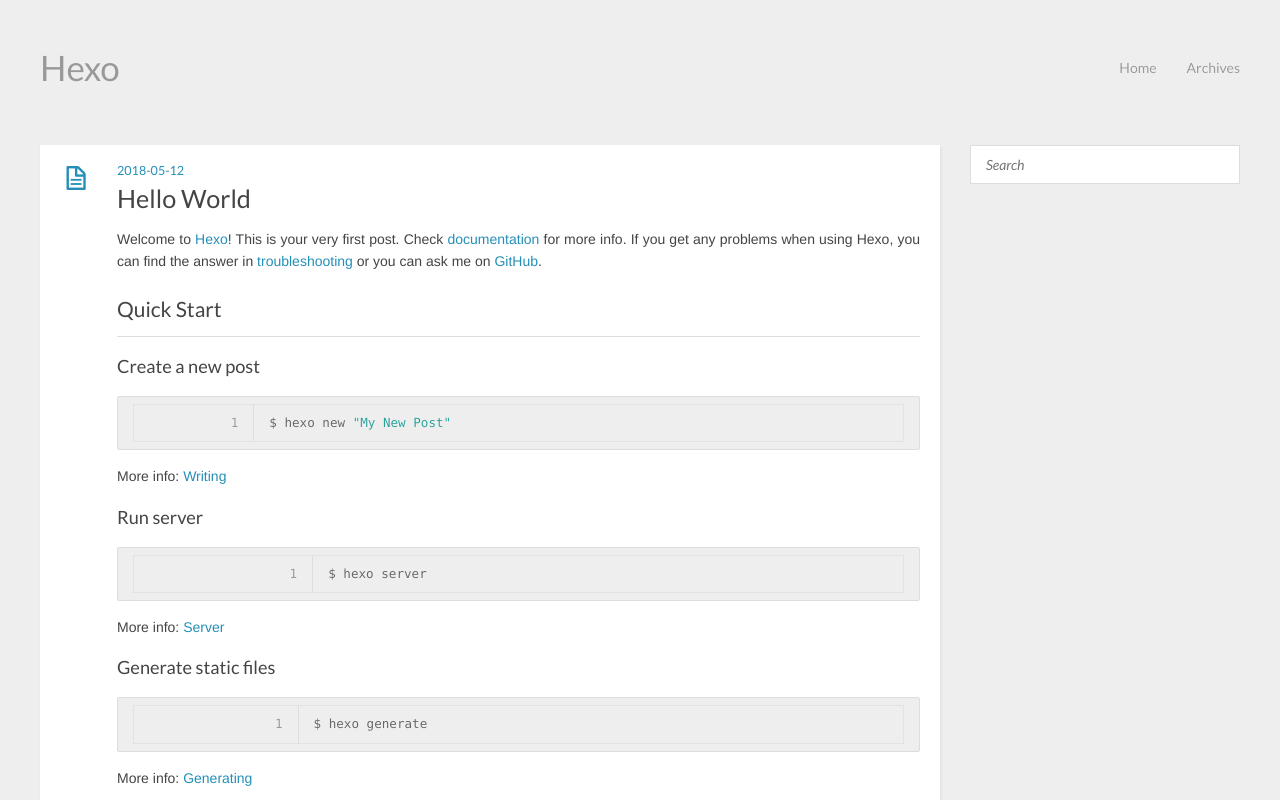
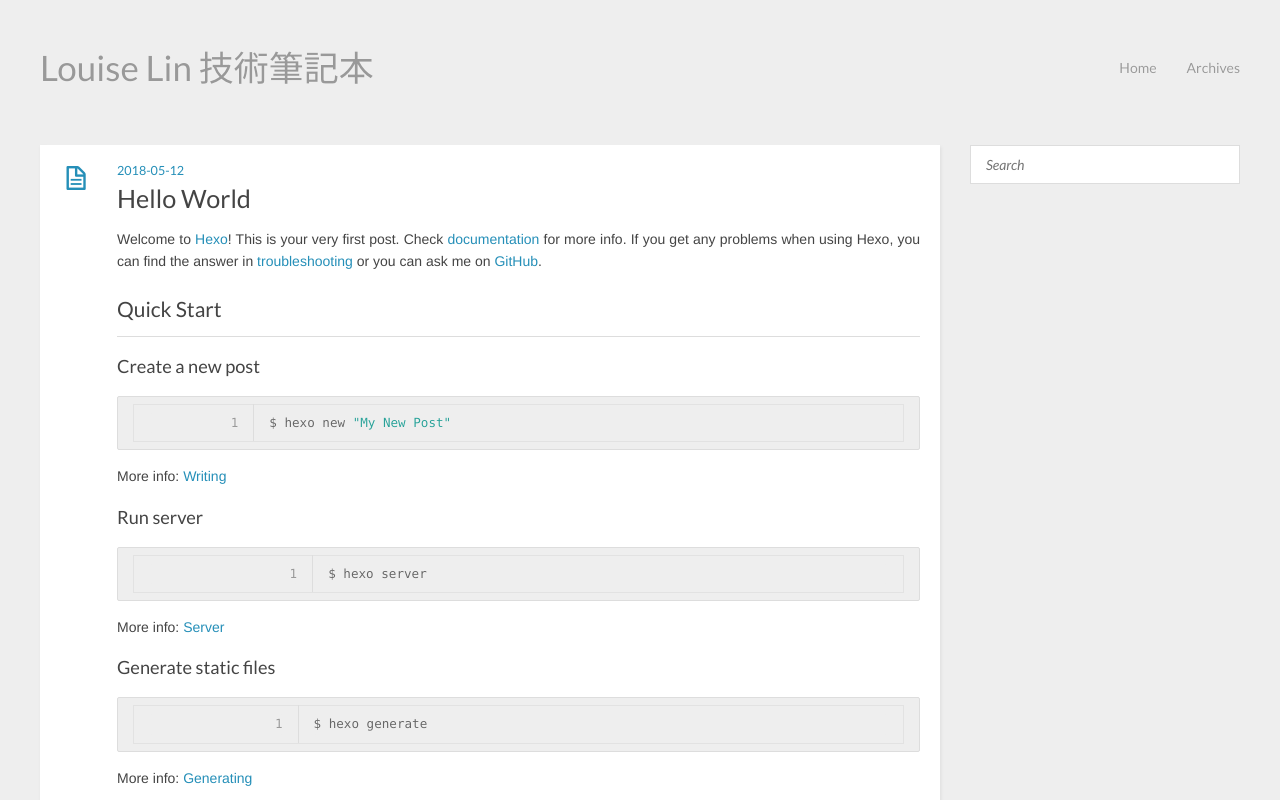
Before and after one commit to Yishin26/hexo, a plain HTML site: page 2018/05/12/hello-world/index.html in a window 1280 px wide. Shown: the top 800 px of the page. Drawn offline with nearby package versions, Linux system fonts and the light colour scheme.

Commit message:
Site updated: 2018-05-12 18:48:58

```diff
--- a/2018/05/12/hello-world/index.html
+++ b/2018/05/12/hello-world/index.html
@@ -3,7 +3,7 @@
 <head>
   <meta charset="utf-8">
 
-  <title>Hello World | Hexo</title>
+  <title>Hello World | Louise Lin 技術筆記本</title>
   <meta name="author" content="Louise Lin">
 
   <meta name="description" content="Welcome to Hexo! This is your very first post. Check documentation for more info. If you get any problems when using Hexo, you can find the answer in ">
@@ -12,14 +12,14 @@
   <meta name="viewport" content="width=device-width, initial-scale=1, maximum-scale=1">
 
   <meta property="og:title" content="Hello World"/>
-  <meta property="og:site_name" content="Hexo"/>
+  <meta property="og:site_name" content="Louise Lin 技術筆記本"/>
 
 
     <meta property="og:image" content=""/>
 
 
   <link href="/hexo/favicon.png" rel="icon">
-  <link rel="alternate" href="/hexo/atom.xml" title="Hexo" type="application/atom+xml">
+  <link rel="alternate" href="/hexo/atom.xml" title="Louise Lin 技術筆記本" type="application/atom+xml">
   <link rel="stylesheet" href="/hexo/css/style.css" media="screen" type="text/css">
   <!--[if lt IE 9]><script src="//html5shiv.googlecode.com/svn/trunk/html5.js"></script><![endif]-->
 
@@ -29,7 +29,7 @@
 
 <body>
   <header id="header" class="inner"><div class="alignleft">
-  <h1><a href="/hexo/">Hexo</a></h1>
+  <h1><a href="/hexo/">Louise Lin 技術筆記本</a></h1>
   <h2><a href="/hexo/"></a></h2>
 </div>
 <nav id="main-nav" class="alignright">
```
Also changed, not shown: archives/2018/05/index.html (+4 -4 lines), archives/2018/index.html (+4 -4 lines), archives/index.html (+4 -4 lines), index.html (+4 -4 lines).
